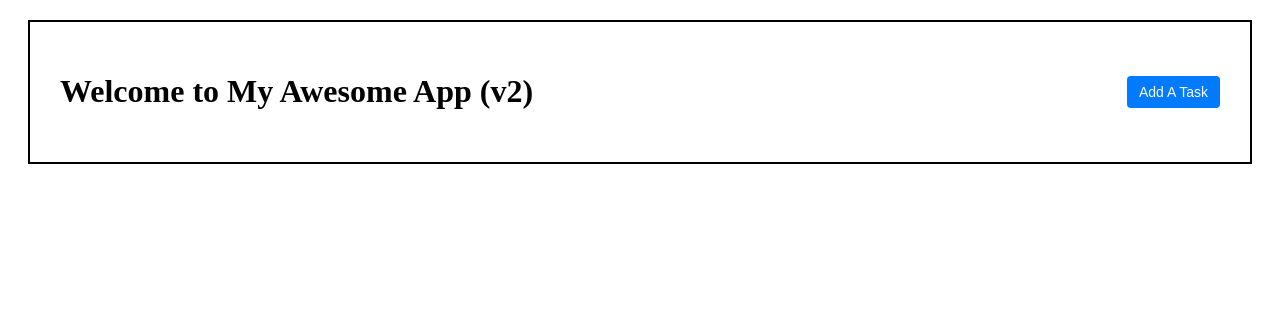
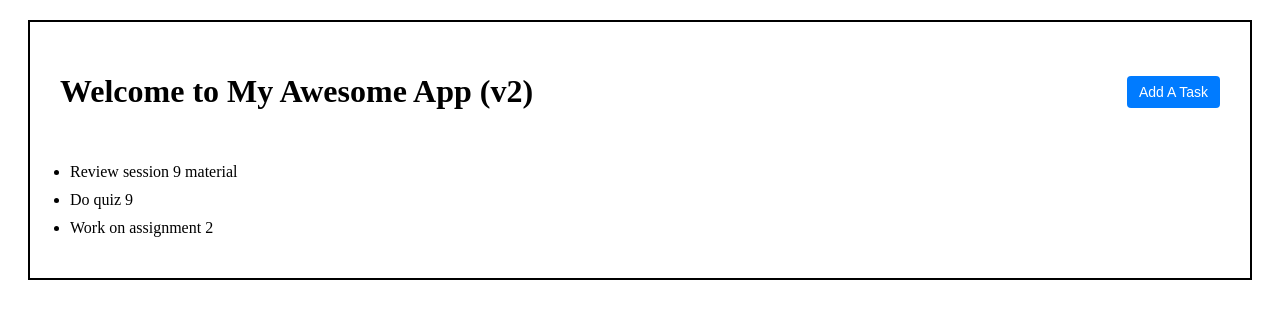
Before and after one commit to jiao2560/cs5610-Spring2025, a React (Vite) app in the folder week9/my-react-app/: page / in a window 1280 px wide. Shown: the top 318 px of the page. Built offline with nearby package versions, Linux system fonts and the light colour scheme.

Commit message:
Added task list rendering: - Defined hardcoded tasks array in App.jsx - Used map() to render tasks dynamically in <ul> - Styled task list for better readability

```diff
--- a/week9/my-react-app/src/App.jsx
+++ b/week9/my-react-app/src/App.jsx
@@ -5,9 +5,22 @@ export default function App() {
   const appName = "My Awesome App";
   const version = 2;
 
+  const tasks = [
+    { id: 1, title: "Review session 9 material" },
+    { id: 2, title: "Do quiz 9" },
+    { id: 3, title: "Work on assignment 2" },
+  ];
+
   return (
-    <div className="app-container">  {/* Apply className for styling */}
+    <div className="app-container">
       <Header myAppName={appName} version={version} />
+
+      {/* Render List of Tasks */}
+      <ul className="task-list">
+        {tasks.map((task) => (
+          <li key={task.id} className="task-item">{task.title}</li>
+        ))}
+      </ul>
     </div>
   );
 }
--- a/week9/my-react-app/src/index.css
+++ b/week9/my-react-app/src/index.css
@@ -27,3 +27,14 @@
 .add-task-btn:hover {
   background-color: #0056b3;
 }
+/* Task List Styles */
+.task-list {
+  list-style-type: disc; /* Adds bullet points */
+  padding-left: 20px; /* Indent bullets */
+}
+
+.task-item {
+  background: none; /* Remove grey background */
+  padding: 5px 0;
+  font-size: 16px;
+}
```
